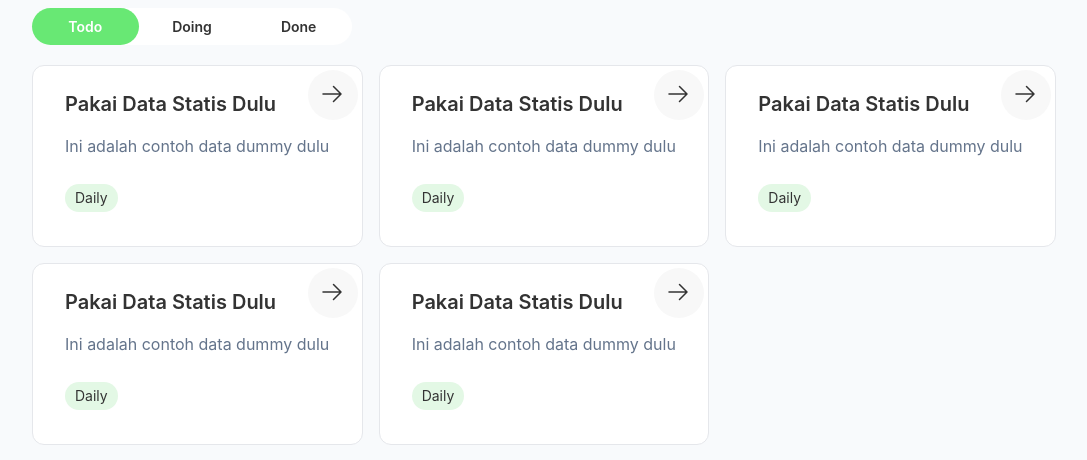
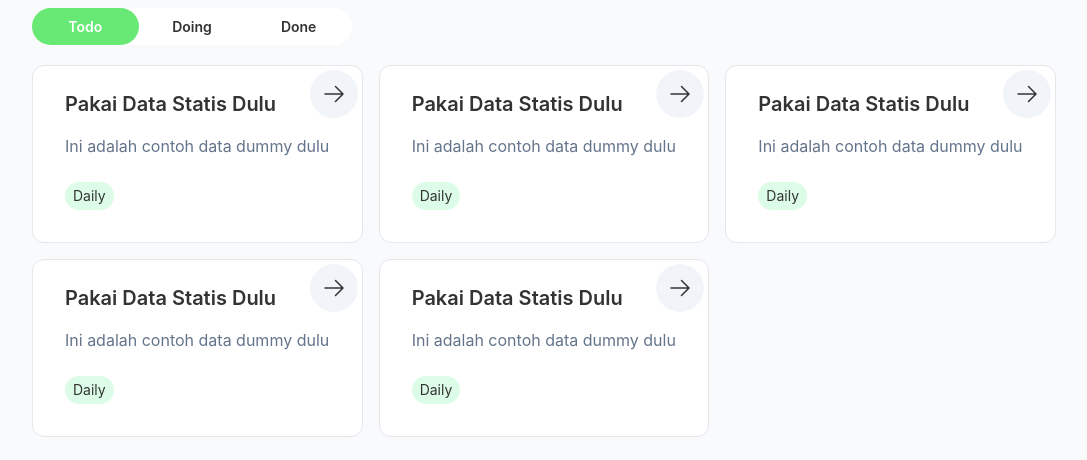
Before and after one commit to rihid/taskman, a React (Vite) app: page / in a window 1280 px wide. Shown: the part 172-632 px from the top of the page, without its empty margins (96-1183 px from the left). Built offline with nearby package versions, Linux system fonts and the light colour scheme.

Commit message:
choreL modify styling

```diff
--- a/src/components/task-card.jsx
+++ b/src/components/task-card.jsx
@@ -10,16 +10,16 @@ function TaskCard({task}) {
       <div className=" text-slate-500 my-2">
         <p>{task.description}</p>
       </div>
-      <div className="flex justify-start items-center gap-[10px] my-[10px]">
-        <div className="bg-[#E3F8E5] text-[#333333] text-sm rounded-full px-[10px] py-1 text-center"
+      <div className="flex justify-start items-center gap-2 my-2">
+        <div className="bg-green-100 text-foreground text-sm rounded-full px-2 py-1 text-center"
         >
           {task.category}
         </div>
       </div>
       <div className="absolute right-1 top-1 inset-y-0 flex">
-        <div className="bg-[#F8F8F8] hover:bg-[#EFEFEF] w-[50px] h-[50px] p-[12px] rounded-full cursor-pointer"
+        <div className="flex items-center justify-center bg-slate-100 hover:bg-slate-200 w-12 h-12 p-2 rounded-full cursor-pointer"
         >
-          <ArrowRightIcon className="w-6 h-6 text-[#333333]" />
+          <ArrowRightIcon className="w-6 h-6 text-foreground" />
         </div>
       </div>
     </div>
```
